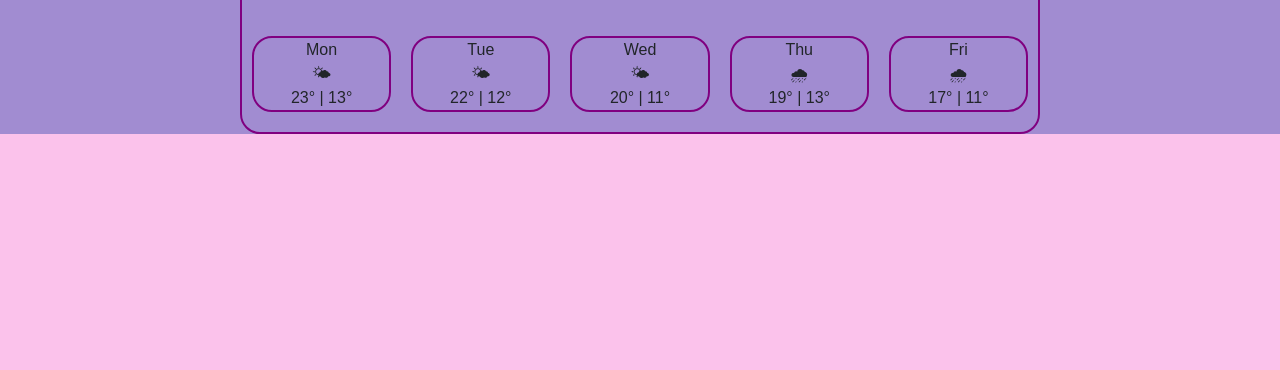
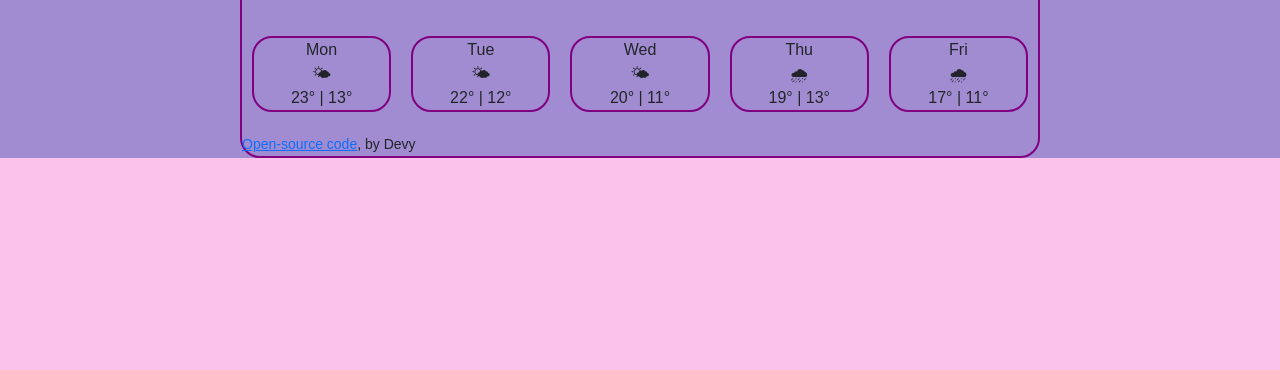
Before and after one commit to Devy351/Weather-app-homework, a plain HTML site: page index.html in a window 1280 px wide. Shown: the part 430-800 px from the top of the page. Drawn offline with nearby package versions, Linux system fonts and the light colour scheme; no server answers.

Commit message:
added link

```diff
--- a/index.html
+++ b/index.html
@@ -115,6 +115,11 @@
         </div>
       </div>
     </div>
+    <small
+      ><a href="https://github.com/Devy351/Weather-app-homework" target="_blank"
+        >Open-source code</a
+      >, by Devy</small
+    >
     <script src="src/index.js"></script>
   </body>
 </html>
```
